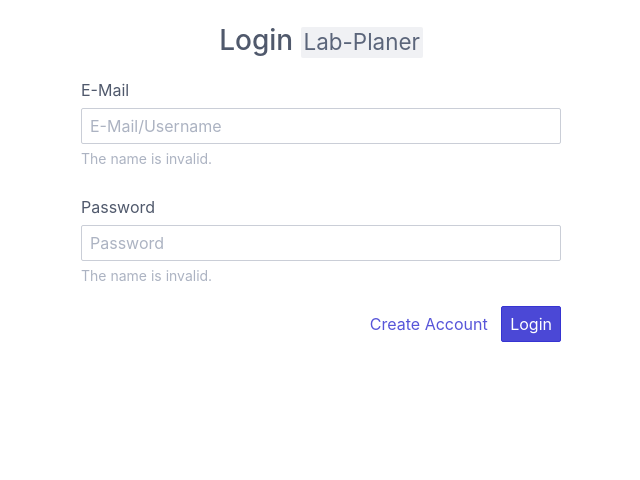
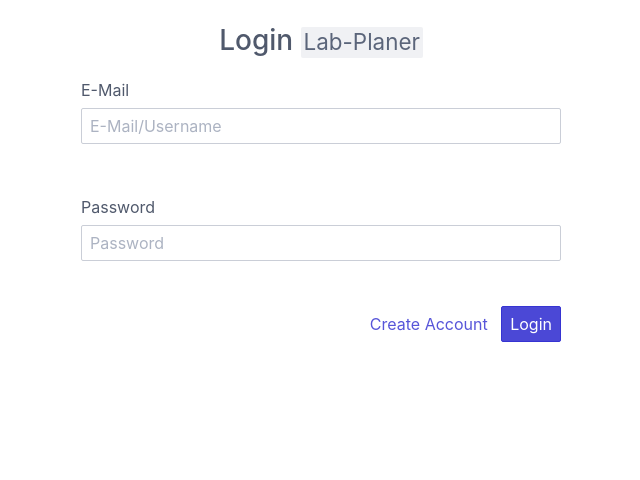
Before and after one commit to Info-ag/labplaner, a Flask app: page /auth/login in a window 1280 px wide. Shown: the top 480 px of the page, without its empty margins (319-959 px from the left). Run offline with Flask 2, Linux system fonts and the light colour scheme; data comes from the database, SQL or seed files in the repository.

Commit message:
Updated hide hint feature

```diff
--- a/src/static/js/pages/login.js
+++ b/src/static/js/pages/login.js
@@ -29,11 +29,11 @@ var signUpForm = $("#logInForm");
             switch(data.responseJSON.reason) {
                 case "email":
                     $("#emailGroup").addClass("has-error");
-                    $("#passwordP").addClass("d-visible");
+                    $("#emailP").removeClass("d-invisible");
                     break;
                 case "password":
                     $("#passwordGroup").addClass("has-error");
-                    $("#passwordP").addClass("d-visible");
+                    $("#passwordP").removeClass("d-invisible");
                     break;
                 default:
                     alert("something went wrong entirely");
--- a/src/templates/login.html
+++ b/src/templates/login.html
@@ -19,7 +19,7 @@
                             <label class="form-label" for="login-email">E-Mail</label>
                             <input class="form-input" name="email" id="email"
                                    placeholder="E-Mail/Username">
-                        <p id="emailP" class="form-input-hint">The name is invalid.</p>
+                        <p id="emailP" class="form-input-hint d-invisible">The name is invalid.</p>
                         </div>
                         <div id="passwordGroup" class="form-group">
                             <label class="form-label" for="login-password">Password</label>
@@ -27,7 +27,7 @@
                                    id="password"
                                    pattern=".{8,}"
                                    placeholder="Password">
-                        <p id="passwordP" class="form-input-hint">The name is invalid.</p>
+                        <p id="passwordP" class="form-input-hint d-invisible">The name is invalid.</p>
                         </div>
                         <div class="form-group float-right">
                             <a class="btn btn-link" href="{{ url_for("auth.signup_get") }}">
```
